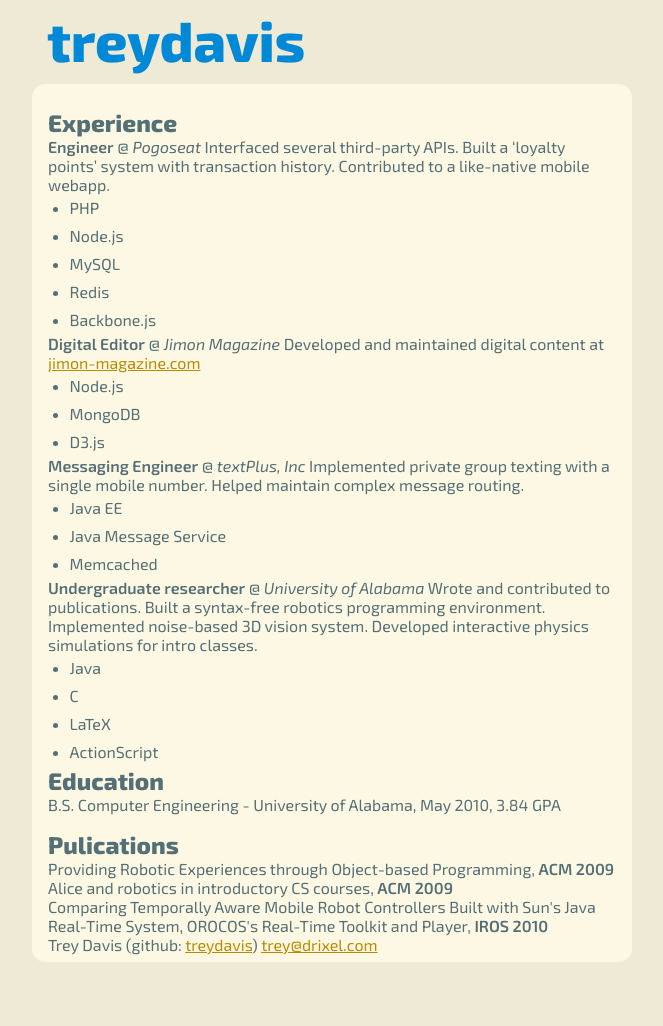
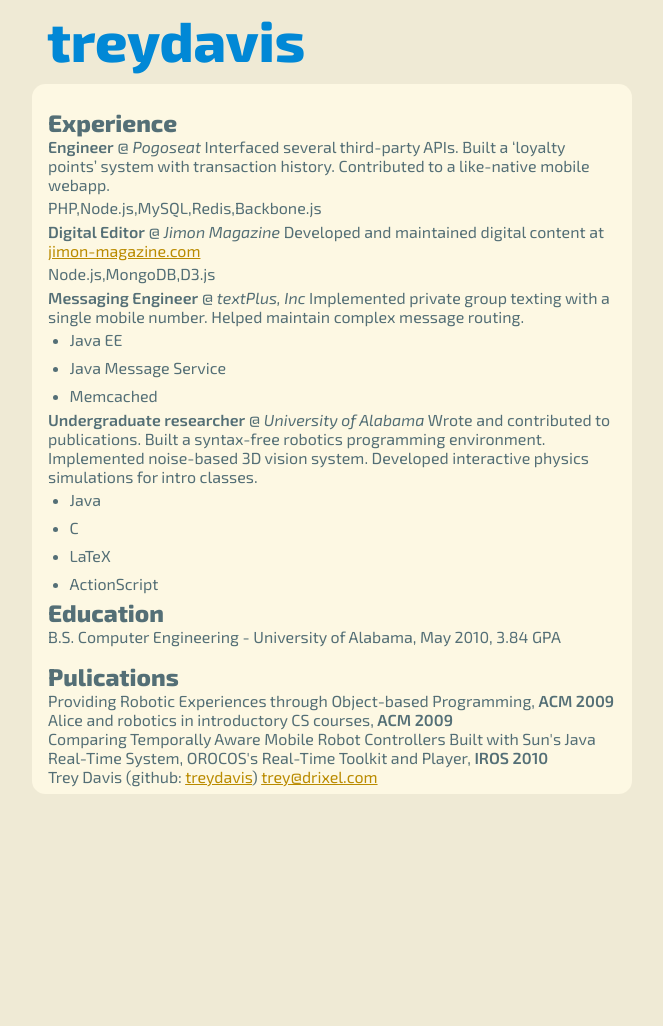
Before and after one commit to treydavis/treydavis.github.io, a Jekyll site: the page built from resume/index.html, in a window 1280 px wide. Shown: the whole page, without its empty margins (308-971 px from the left). Built offline with Jekyll 4.4.1, drawn with Linux system fonts in a browser that asks for light colours; Markdown is read by kramdown in place of the engine named in the settings; after the commit the page ends 906 px from its top, so only the background shows below that.

Commit message:
Comma separated skills

```diff
--- a/css/main.css
+++ b/css/main.css
@@ -203,3 +203,8 @@
 .post p {
   margin-bottom: 1em;
 }
+
+ul.skills { list-style: none; margin: 0; padding: 0; }
+ul.skills li { display: inline; }
+ul.skills li:after { content: ","; }
+ul.skills li:last-child:after { content: ""; }
```
